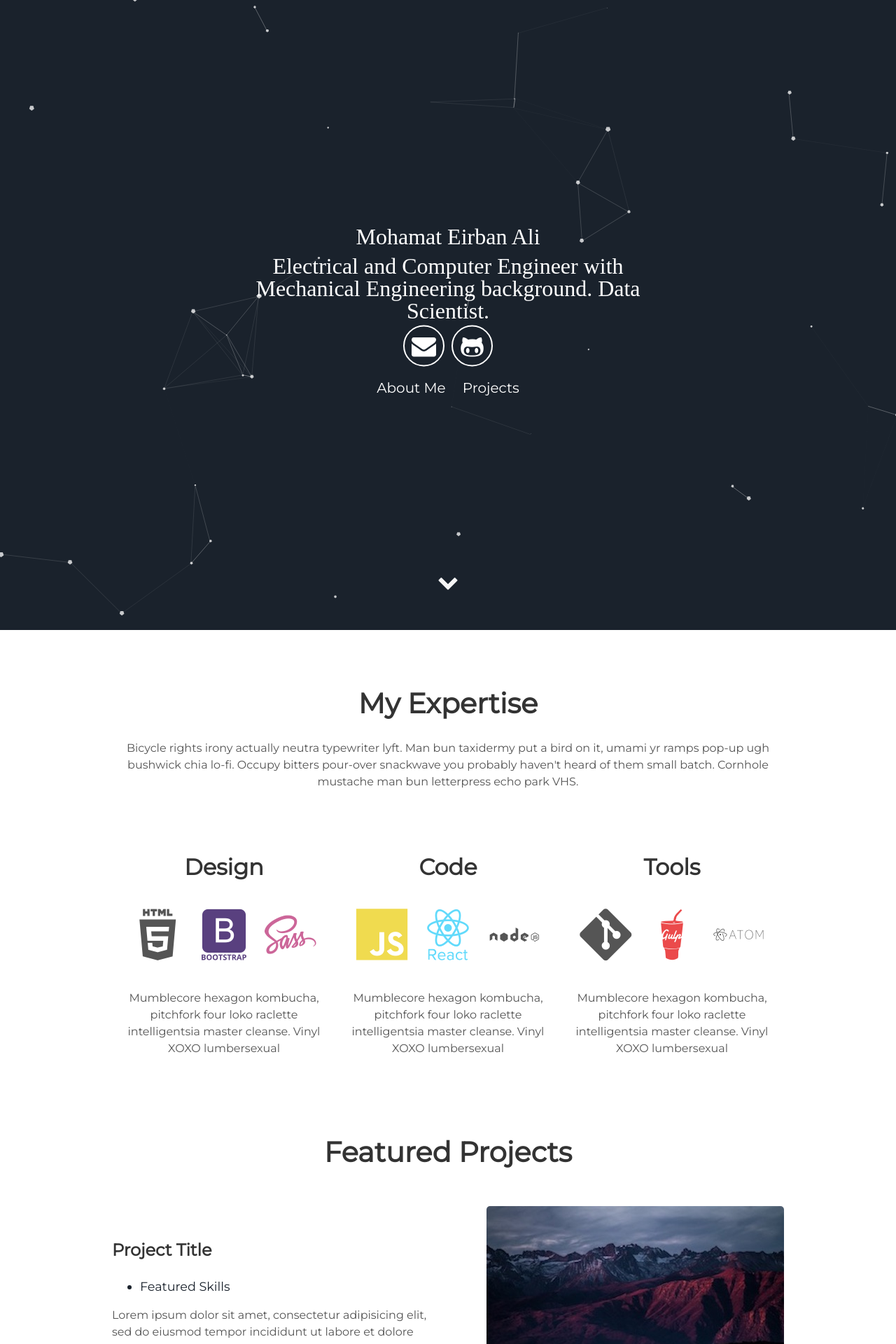
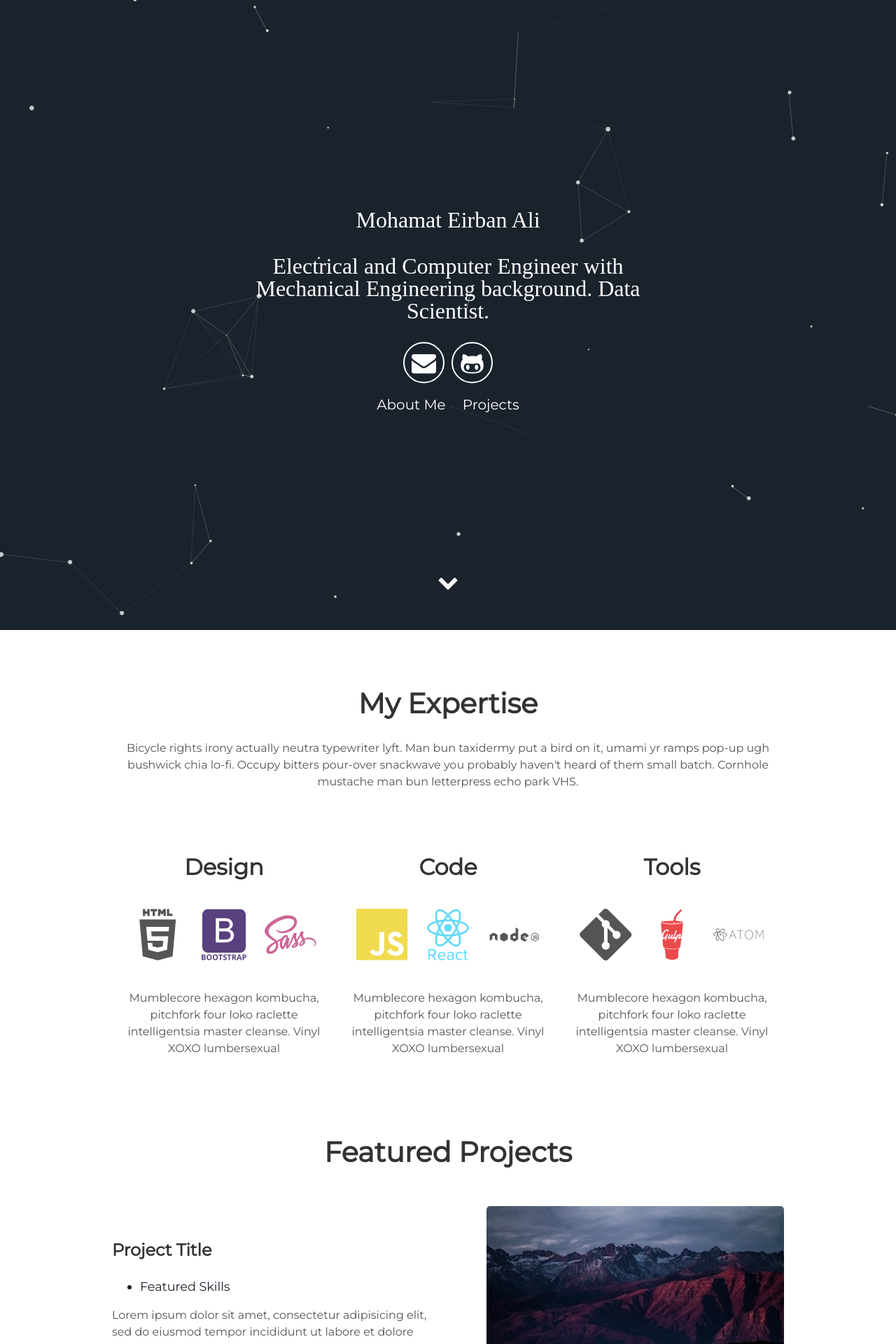
Before and after one commit to danielm201s/danielm201s.github.io, a Jekyll site: the page built from index.html, in a window 1280 px wide. Shown: the top 1920 px of the page at 70% size. Built offline with Jekyll 4.4.1, drawn with Linux system fonts in a browser that asks for light colours.

Commit message:
Update header.html

```diff
--- a/_includes/header.html
+++ b/_includes/header.html
@@ -1,11 +1,11 @@
 <div id="particles-js">
   <div class="header">
 
-        <span style="font-family: ltc-bodoni-175, serif; font-style: normal; font-weight: 400; font-size:2.5vw;" class="site-title">{{site.username}}</span>
-        <span style="font-family: ltc-bodoni-175, serif; font-style: normal; font-weight: 400; font-size:2.5vw;" class="site-description">{{site.user_title}}</span>
+        <span style="font-family: ltc-bodoni-175, serif; font-style: normal; font-weight: 400; font-size:2.5vw;" class="site-title">{{site.username}}</span><br>
+        <span style="font-family: ltc-bodoni-175, serif; font-style: normal; font-weight: 400; font-size:2.5vw;" class="site-description">{{site.user_title}}</span><br>
 
       <div class="header-icons">
-        <a aria-label="Send email" href="mailto:irfan93@ou.edu"><i class="icon fa fa-envelope"></i></a>
+        <a aria-label="Send email" href="mailto:irfan93@ou.edu"><i class="icon fa fa-envelope"></i></a><br>
         <a aria-label="My Github" target="_blank" href="https://github.com/Irfan93"><i class="icon fa fa-github-alt" aria-hidden="true"></i></a>
       </div>
       <div class="header-links">
```
